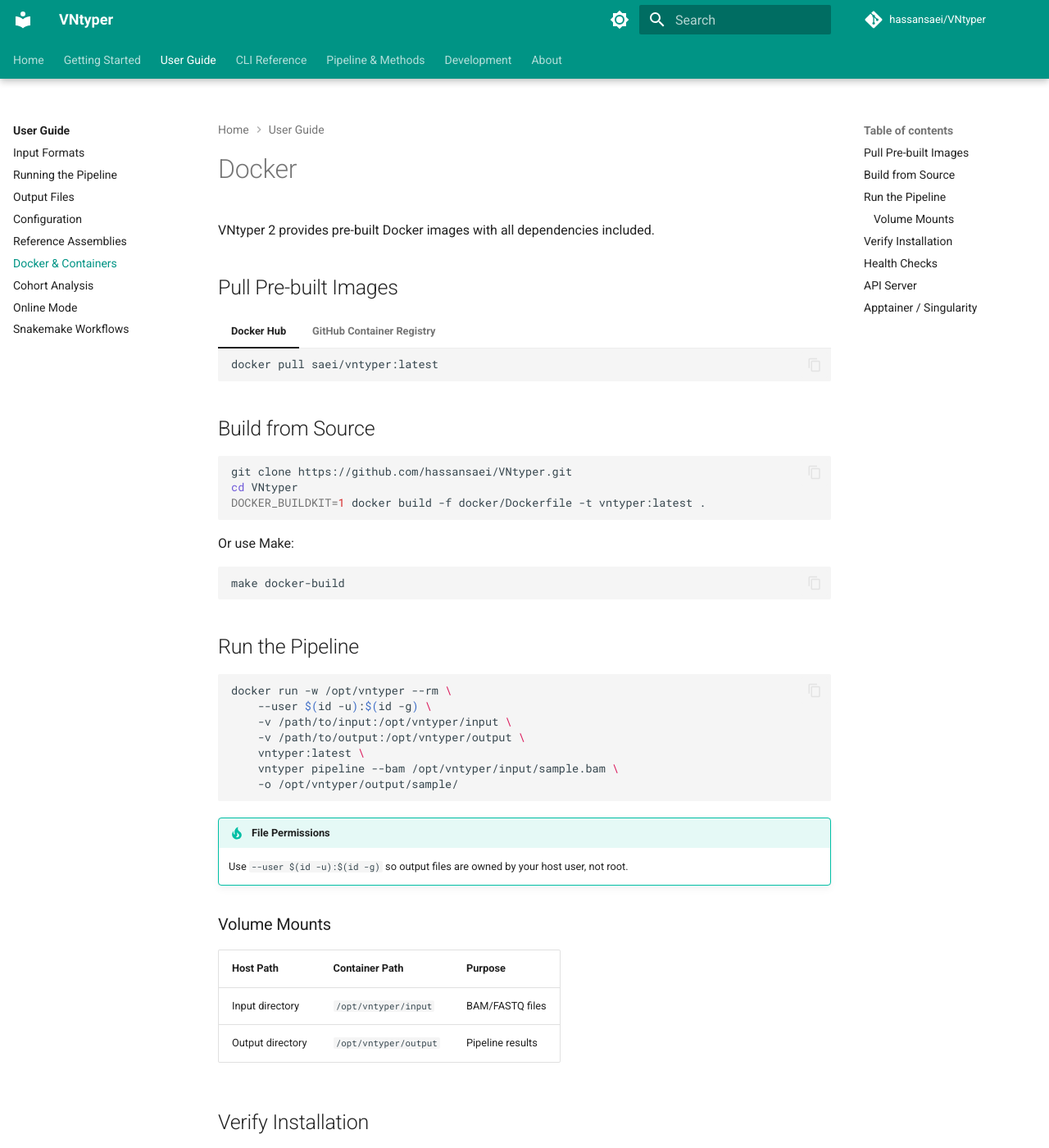
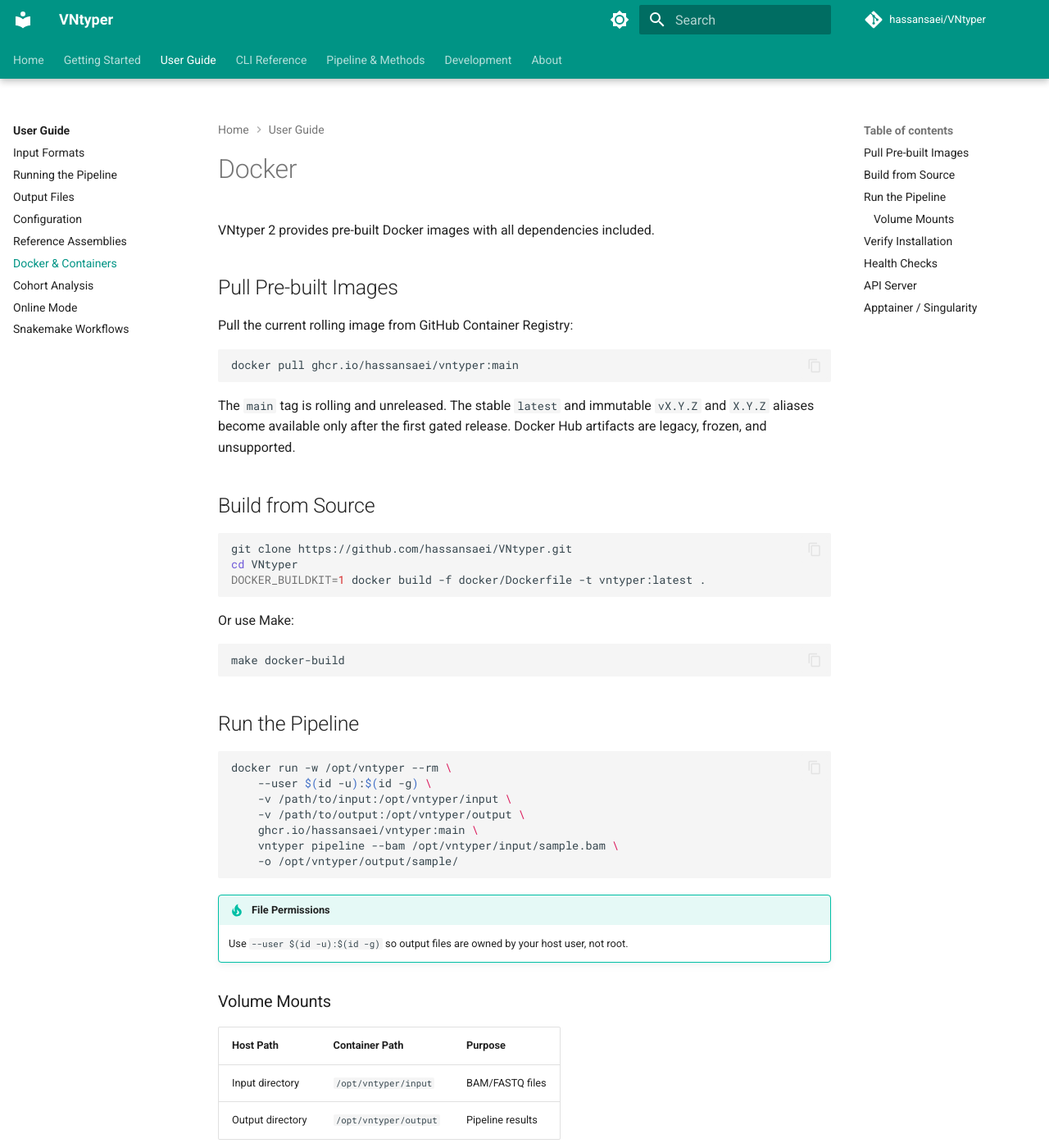
Before and after one commit to hassansaei/VNtyper, an MkDocs documentation site: the page built from docs/user-guide/docker.md, in a window 1280 px wide and 1400 px high. Shown: the whole window at 82% size. Built offline with MkDocs 1.6.1 and Material for MkDocs 9.7.7, drawn with Linux system fonts in a browser that asks for light colours; comment, search, counter and statistics services are not loaded; some of the changed text lies outside the part shown.

Commit message:
docs(release): make GHCR and VNtyper 2 canonical
Refs #214

Refs #220

````diff
--- a/docs/user-guide/docker.md
+++ b/docs/user-guide/docker.md
@@ -4,17 +4,15 @@
 
 ## Pull Pre-built Images
 
-=== "Docker Hub"
+Pull the current rolling image from GitHub Container Registry:
 
-    ```bash
-    docker pull saei/vntyper:latest
-    ```
+```bash
+docker pull ghcr.io/hassansaei/vntyper:main
+```
 
-=== "GitHub Container Registry"
-
-    ```bash
-    docker pull ghcr.io/hassansaei/vntyper:latest
-    ```
+The `main` tag is rolling and unreleased. The stable `latest` and immutable
+`vX.Y.Z` and `X.Y.Z` aliases become available only after the first gated
+release. Docker Hub artifacts are legacy, frozen, and unsupported.
 
 ## Build from Source
 
@@ -37,7 +35,7 @@
     --user $(id -u):$(id -g) \
     -v /path/to/input:/opt/vntyper/input \
     -v /path/to/output:/opt/vntyper/output \
-    vntyper:latest \
+    ghcr.io/hassansaei/vntyper:main \
     vntyper pipeline --bam /opt/vntyper/input/sample.bam \
     -o /opt/vntyper/output/sample/
 ```
@@ -55,9 +53,9 @@
 ## Verify Installation
 
 ```bash
-docker run --rm vntyper:latest vntyper --version
-docker run --rm vntyper:latest samtools --version
-docker run --rm vntyper:latest java -version
+docker run --rm ghcr.io/hassansaei/vntyper:main vntyper --version
+docker run --rm ghcr.io/hassansaei/vntyper:main samtools --version
+docker run --rm ghcr.io/hassansaei/vntyper:main java -version
 ```
 
 ## Health Checks
@@ -100,7 +98,7 @@
     -e REDIS_PASSWORD="$REDIS_PASSWORD" \
     -v /path/to/input:/opt/vntyper/input \
     -v /path/to/output:/opt/vntyper/output \
-    vntyper:latest
+    ghcr.io/hassansaei/vntyper:main
 ```
 
 Submit a job:
@@ -125,7 +123,7 @@
 Convert the Docker image to an Apptainer SIF:
 
 ```bash
-apptainer pull docker://saei/vntyper:latest
+apptainer pull docker://ghcr.io/hassansaei/vntyper:main
 ```
 
 Run with Apptainer:
````
Also changed, not shown: README.md (+12 -12 lines), docs/getting-started/installation.md (+6 -6 lines), 2 other files.
